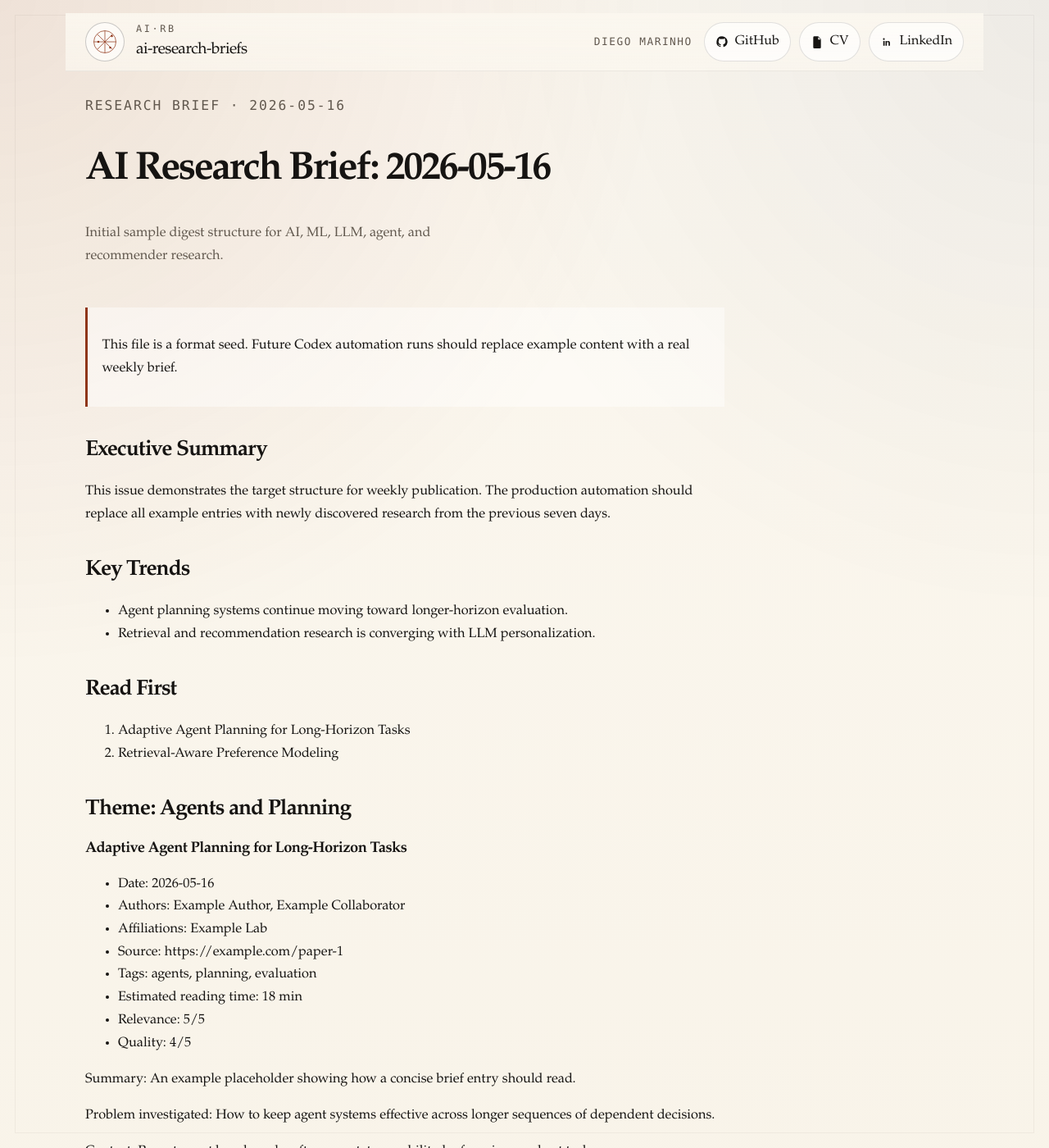
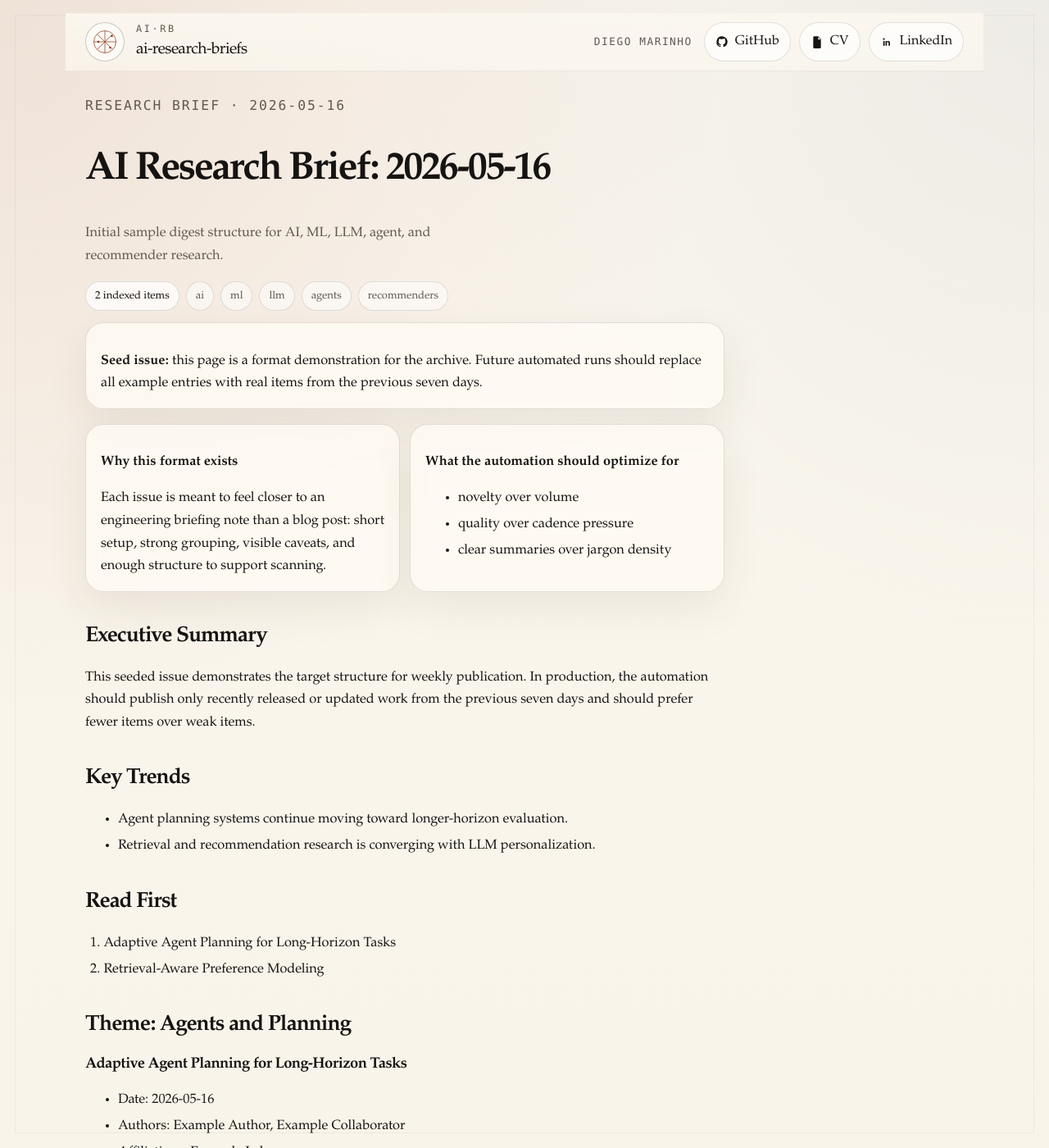
Before and after one commit to dmoliveira/ai-research-briefs, a Jekyll site: the page built from docs/2026/05/2026-05-16.md, in a window 1280 px wide and 1400 px high. Shown: the whole window at 82% size. Built offline with Jekyll 4.4.1, drawn with Linux system fonts in a browser that asks for light colours.

Commit message:
Polish digest page intro and seed issue structure

```diff
--- a/docs/2026/05/2026-05-16.md
+++ b/docs/2026/05/2026-05-16.md
@@ -14,11 +14,28 @@ featured:
 source_count: 2
 ---
 
-> This file is a format seed. Future Codex automation runs should replace example content with a real weekly brief.
+<div class="note-block">
+  <p><strong>Seed issue:</strong> this page is a format demonstration for the archive. Future automated runs should replace all example entries with real items from the previous seven days.</p>
+</div>
+
+<div class="brief-callout">
+  <div class="note-block">
+    <p><strong>Why this format exists</strong></p>
+    <p>Each issue is meant to feel closer to an engineering briefing note than a blog post: short setup, strong grouping, visible caveats, and enough structure to support scanning.</p>
+  </div>
+  <div class="note-block">
+    <p><strong>What the automation should optimize for</strong></p>
+    <ul>
+      <li>novelty over volume</li>
+      <li>quality over cadence pressure</li>
+      <li>clear summaries over jargon density</li>
+    </ul>
+  </div>
+</div>
 
 ## Executive Summary
 
-This issue demonstrates the target structure for weekly publication. The production automation should replace all example entries with newly discovered research from the previous seven days.
+This seeded issue demonstrates the target structure for weekly publication. In production, the automation should publish only recently released or updated work from the previous seven days and should prefer fewer items over weak items.
 
 ## Key Trends
 
--- a/docs/_layouts/default.html
+++ b/docs/_layouts/default.html
@@ -55,6 +55,16 @@
             {% if page.summary %}
               <p class="page-summary">{{ page.summary }}</p>
             {% endif %}
+            {% if page.source_count or page.tags %}
+              <div class="page-meta-row">
+                {% if page.source_count %}
+                  <span class="intro-pill intro-pill-strong">{{ page.source_count }} indexed items</span>
+                {% endif %}
+                {% for tag in page.tags limit: 5 %}
+                  <span class="intro-pill">{{ tag }}</span>
+                {% endfor %}
+              </div>
+            {% endif %}
           </section>
         {% endunless %}
         {{ content }}
--- a/docs/assets/style.css
+++ b/docs/assets/style.css
@@ -200,13 +200,36 @@ a:hover {
 }
 
 .page-intro {
-  padding-bottom: 10px;
+  padding-bottom: 14px;
 }
 
 .page-summary {
   color: var(--muted);
   font-size: 1.1rem;
   max-width: 62ch;
+}
+
+.page-meta-row {
+  display: flex;
+  gap: 8px;
+  flex-wrap: wrap;
+  margin-top: 0.9rem;
+}
+
+.intro-pill {
+  display: inline-flex;
+  align-items: center;
+  padding: 6px 11px;
+  border-radius: 999px;
+  background: rgba(255, 255, 255, 0.48);
+  border: 1px solid var(--line);
+  color: var(--muted);
+  font-size: 0.82rem;
+}
+
+.intro-pill-strong {
+  color: var(--ink);
+  background: rgba(255, 255, 255, 0.7);
 }
 
 .content > .hero,
@@ -216,6 +239,12 @@ a:hover {
 .content > .archive-grid,
 .content > .theme-grid {
   max-width: none;
+}
+
+.content > .page-intro,
+.content > .note-block,
+.content > .brief-callout {
+  max-width: var(--content-width);
 }
 
 .hero {
@@ -551,11 +580,41 @@ a:hover {
   font-size: 1.02rem;
 }
 
+.content ol {
+  padding-left: 1.4rem;
+}
+
+.content ol li + li,
+.content ul li + li {
+  margin-top: 0.28rem;
+}
+
 .content blockquote {
   margin: 1.4rem 0;
   padding: 1rem 1.1rem;
   border-left: 3px solid var(--accent);
   background: rgba(255, 255, 255, 0.42);
+}
+
+.brief-callout {
+  display: grid;
+  gap: 12px;
+  grid-template-columns: repeat(2, minmax(0, 1fr));
+  margin: 1.1rem 0 1.6rem;
+}
+
+.brief-callout .note-block {
+  margin: 0;
+}
+
+.note-block {
+  padding: 16px 18px;
+}
+
+.note-block p,
+.note-block ul,
+.note-block ol {
+  margin-bottom: 0;
 }
 
 .content hr {
@@ -607,6 +666,10 @@ a:hover {
   .archive-grid,
   .theme-grid,
   .footer-grid {
+    grid-template-columns: 1fr;
+  }
+
+  .brief-callout {
     grid-template-columns: 1fr;
   }
 
```
